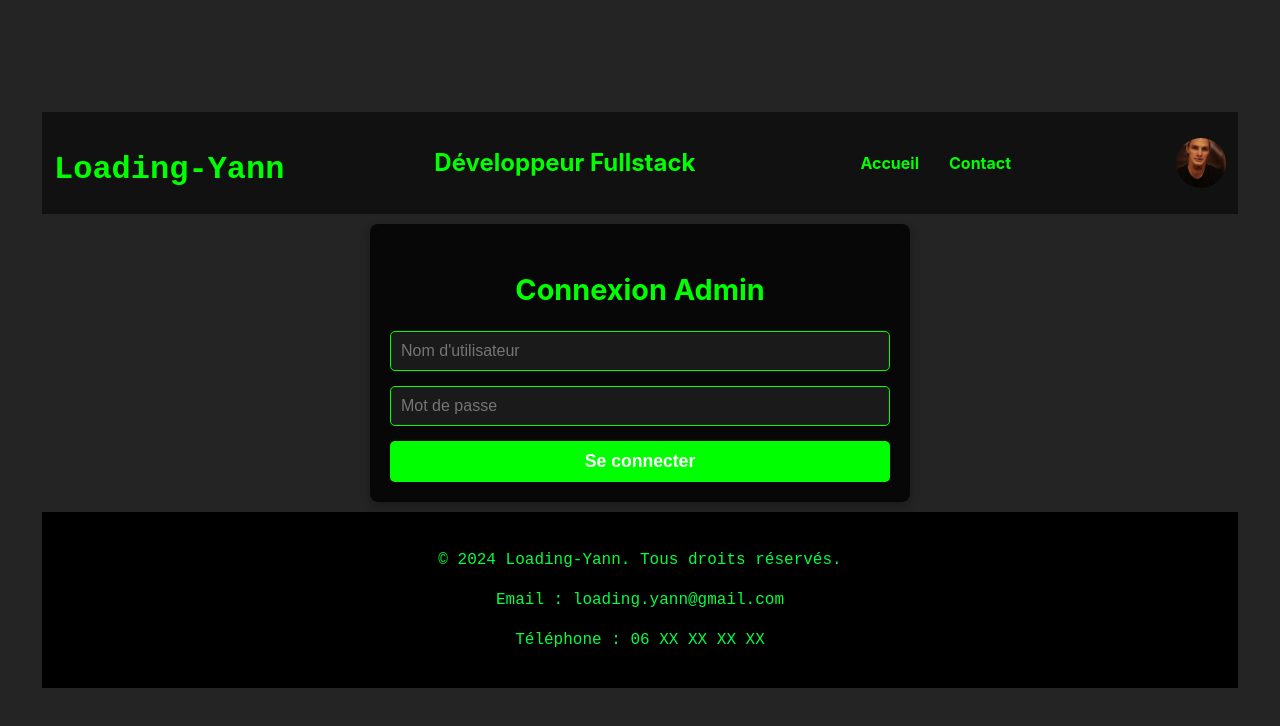
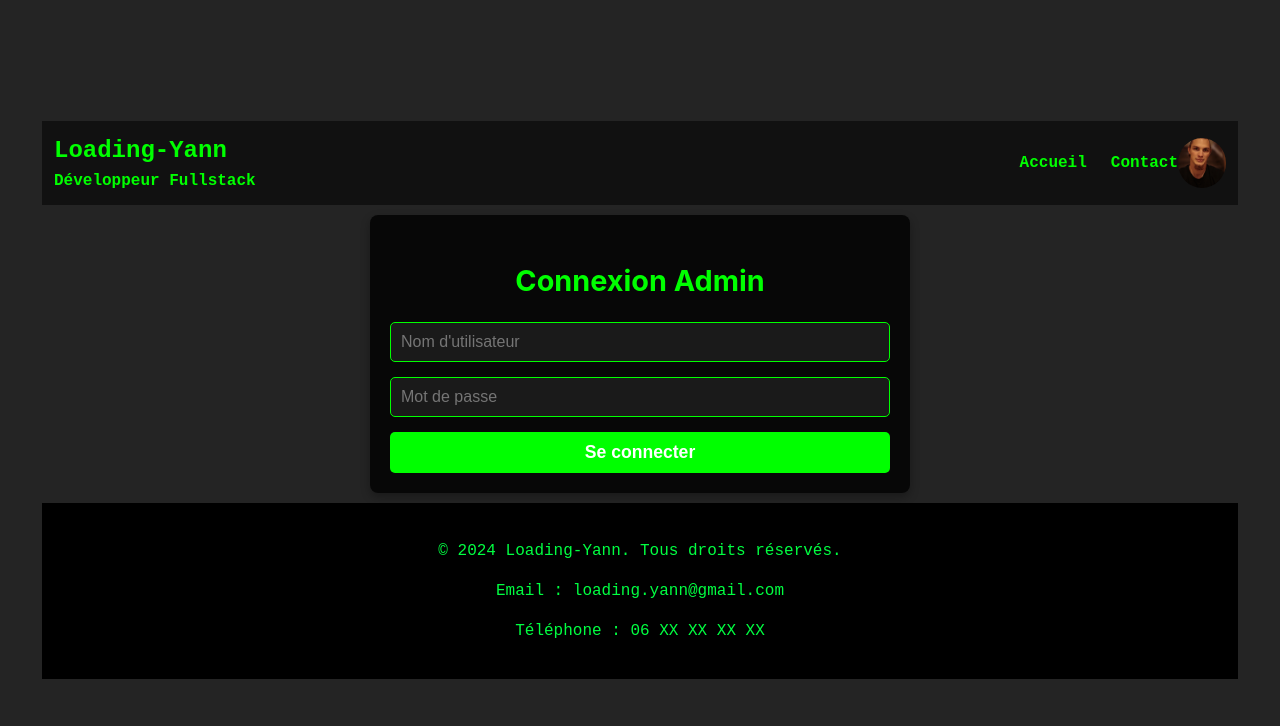
Before and after one commit to Loading-Yann/loadingyann, a React (Vite) app in the folder frontend/: page /admin in a window 1280 px wide. Shown: the top 726 px of the page. Built offline with nearby package versions, Linux system fonts and the light colour scheme; no server answers.

Commit message:
amélioration header conditionnel

```diff
--- a/frontend/src/components/Header/Header.tsx
+++ b/frontend/src/components/Header/Header.tsx
@@ -7,16 +7,26 @@ const Header: React.FC = () => {
   const [userName, setUserName] = useState('');
   const [userQuality, setUserQuality] = useState('');
 
+  // Met à jour les données utilisateur
   useEffect(() => {
+    const updateState = () => {
       const token = sessionStorage.getItem('token');
       const name = sessionStorage.getItem('username');
       const quality = sessionStorage.getItem('userRole');
 
-    if (token) {
-      setIsAuthenticated(true);
+      setIsAuthenticated(!!token);
       setUserName(name || '');
       setUserQuality(quality || '');
-    }
+    };
+
+    updateState();
+
+    // Écoute les événements pour les changements dans sessionStorage
+    window.addEventListener('storage', updateState);
+
+    return () => {
+      window.removeEventListener('storage', updateState);
+    };
   }, []);
 
   const handleLogout = () => {
@@ -24,18 +34,22 @@ const Header: React.FC = () => {
     setIsAuthenticated(false);
     setUserName('');
     setUserQuality('');
-    window.location.reload(); // Recharge pour éviter tout état résiduel
+    window.location.reload(); // Recharge pour éviter des états résiduels
   };
 
   return (
     <header className="header">
+      <div className="header-content">
+        <div className="header-left">
           <h1>Loading-Yann</h1>
           <h2>Développeur Fullstack</h2>
           {isAuthenticated && (
             <p className="header__welcome">
-          Bonjour <strong>{userName}</strong> <strong>{userQuality}</strong>.
+              Bonjour <strong>{userName}</strong>, vous êtes connecté en tant que{' '}
+              <strong>{userQuality}</strong>.
             </p>
           )}
+        </div>
         <nav>
           <ul className="header__nav">
             <li><a href="/">Accueil</a></li>
@@ -54,6 +68,7 @@ const Header: React.FC = () => {
             )}
           </ul>
         </nav>
+      </div>
       <img src={logoImage} alt="Logo" className="header__logo" />
     </header>
   );
--- a/frontend/src/components/Header/_header.scss
+++ b/frontend/src/components/Header/_header.scss
@@ -2,12 +2,70 @@
 
 .header {
   display: flex;
-  flex-direction: row;
   justify-content: space-between;
   align-items: center;
   padding: $padding;
   background-color: $background-dark;
   color: $matrix-green;
+  font-family: $font-family-primary;
+
+  .header-content {
+    display: flex;
+    justify-content: space-between;
+    width: 100%;
+    align-items: center;
+
+    .header-left {
+      display: flex;
+      flex-direction: column;
+      align-items: flex-start;
+
+      h1 {
+        font-size: $font-size-lg;
+        margin: 0;
+      }
+
+      h2 {
+        font-size: $font-size-md;
+        margin: 0;
+      }
+
+      .header__welcome {
+        margin-top: 0.5rem;
+        font-family: $font-family-secondary;
+        font-size: $font-size-md;
+      }
+    }
+
+    nav {
+      ul {
+        list-style: none;
+        display: flex;
+        gap: 1.5rem;
+
+        @media (max-width: map-get($breakpoints, medium)) {
+          flex-direction: column;
+          align-items: flex-end;
+          gap: $padding;
+        }
+
+        li {
+          a,
+          .header__logout {
+            color: $matrix-green;
+            text-decoration: none;
+            font-weight: bold;
+            font-size: $font-size-md;
+            transition: text-shadow 0.3s ease;
+
+            &:hover {
+              text-shadow: $link-hover-shadow;
+            }
+          }
+        }
+      }
+    }
+  }
 
   &__logo {
     width: 50px;
@@ -20,78 +78,4 @@
       height: 40px;
     }
   }
-
-  h1 {
-    font-family: $font-family;
-    font-size: 2rem;
-    margin-bottom: 0.5rem;
-
-    @media (max-width: map-get($breakpoints, small)) {
-      font-size: 1.5rem;
-    }
-  }
-
-  nav ul {
-    list-style: none;
-    display: flex;
-    justify-content: center;
-    padding: 0;
-    margin: 0;
-
-    @media (max-width: map-get($breakpoints, medium)) {
-      flex-direction: column;
-      gap: $padding;
-    }
-
-    li {
-      margin: 0 15px;
-
-      a {
-        color: $matrix-green;
-        text-decoration: none;
-        font-weight: bold;
-        transition: text-shadow 0.3s ease;
-
-        &:hover {
-          text-shadow: 0 0 10px $matrix-green;
-        }
-      }
-    }
-  }
-
-  .logout-button {
-    background-color: #ff4d4d;
-    color: #fff;
-    border: none;
-    padding: 5px 10px;
-    cursor: pointer;
-    border-radius: $border-radius;
-    transition: background-color 0.3s ease;
-
-    &:hover {
-      background-color: #ff1a1a;
-    }
-  }
-
-  .welcome-banner {
-    background-color: $background-dark;
-    color: $matrix-green;
-    text-align: center;
-    padding: $padding;
-    font-size: 1.1rem;
-    font-weight: bold;
-    border-bottom: 2px solid $matrix-green;
-
-    .user-role {
-      text-transform: capitalize;
-    }
-
-    .username {
-      font-style: italic;
-    }
-
-    @media (max-width: map-get($breakpoints, medium)) {
-      font-size: 1rem;
-    }
-  }
 }
--- a/frontend/src/pages/Authentication/Authentication.tsx
+++ b/frontend/src/pages/Authentication/Authentication.tsx
@@ -30,7 +30,6 @@ const Authentication: React.FC = () => {
         sessionStorage.setItem('token', data.token);
         sessionStorage.setItem('username', username);
         sessionStorage.setItem('userRole', data.role);
-        alert('Connexion réussie.');
         navigate('/'); // Redirection vers la page d'accueil
       } else {
         setError(data.message || 'Identifiants incorrects.');
--- a/frontend/src/pages/Home/Home.tsx
+++ b/frontend/src/pages/Home/Home.tsx
@@ -1,15 +1,19 @@
-import React from 'react';
-import contentData from '../../data/contentData.json';
+import React, { useEffect } from 'react';
 import './_home.scss';
 
 const Home: React.FC = () => {
-  const { title, description } = contentData.home;
+  useEffect(() => {
+    const token = sessionStorage.getItem('token');
+    if (token) {
+      window.dispatchEvent(new Event('storage')); // Déclenche une mise à jour du Header
+    }
+  }, []);
 
   return (
-    <div className="home">
-      <h1>{title}</h1>
-      <p>{description}</p>
-    </div>
+    <main className="home">
+      <h1>Bienvenue sur la page d'accueil</h1>
+      <p>Découvrez mes projets et mes compétences en développement Fullstack.</p>
+    </main>
   );
 };
 
--- a/frontend/src/styles/_variables.scss
+++ b/frontend/src/styles/_variables.scss
@@ -3,11 +3,19 @@ $matrix-green: #00ff00;
 $background-dark: #111;
 $border-color: $matrix-green;
 
-// Typographie
-$font-family: 'Courier New', Courier, monospace;
+// Typographie (compatibilité et hiérarchie)
+$font-family: 'Courier New', Courier, monospace; // Ancienne variable pour compatibilité
+$font-family-primary: $font-family; // Alias pour la typographie principale
+$font-family-secondary: 'Arial', sans-serif;    // Typographie secondaire plus moderne
 
-// Autres variables
+// Tailles de polices
+$font-size-lg: 1.5rem; // Taille de police grande
+$font-size-md: 1rem;   // Taille de police moyenne
+$font-size-sm: 0.875rem; // Taille de police petite
+
+// Espacement et bordures
 $padding: 12px;
+$margin: 16px;
 $border-radius: 6px;
 
 // Breakpoints pour le responsive
@@ -16,3 +24,6 @@ $breakpoints: (
   medium: 768px,
   large: 1024px
 );
+
+// Autres effets
+$link-hover-shadow: 0 0 10px $matrix-green; // Effet hover pour les liens
```
Lines whose indentation alone changed are shown as unchanged.
